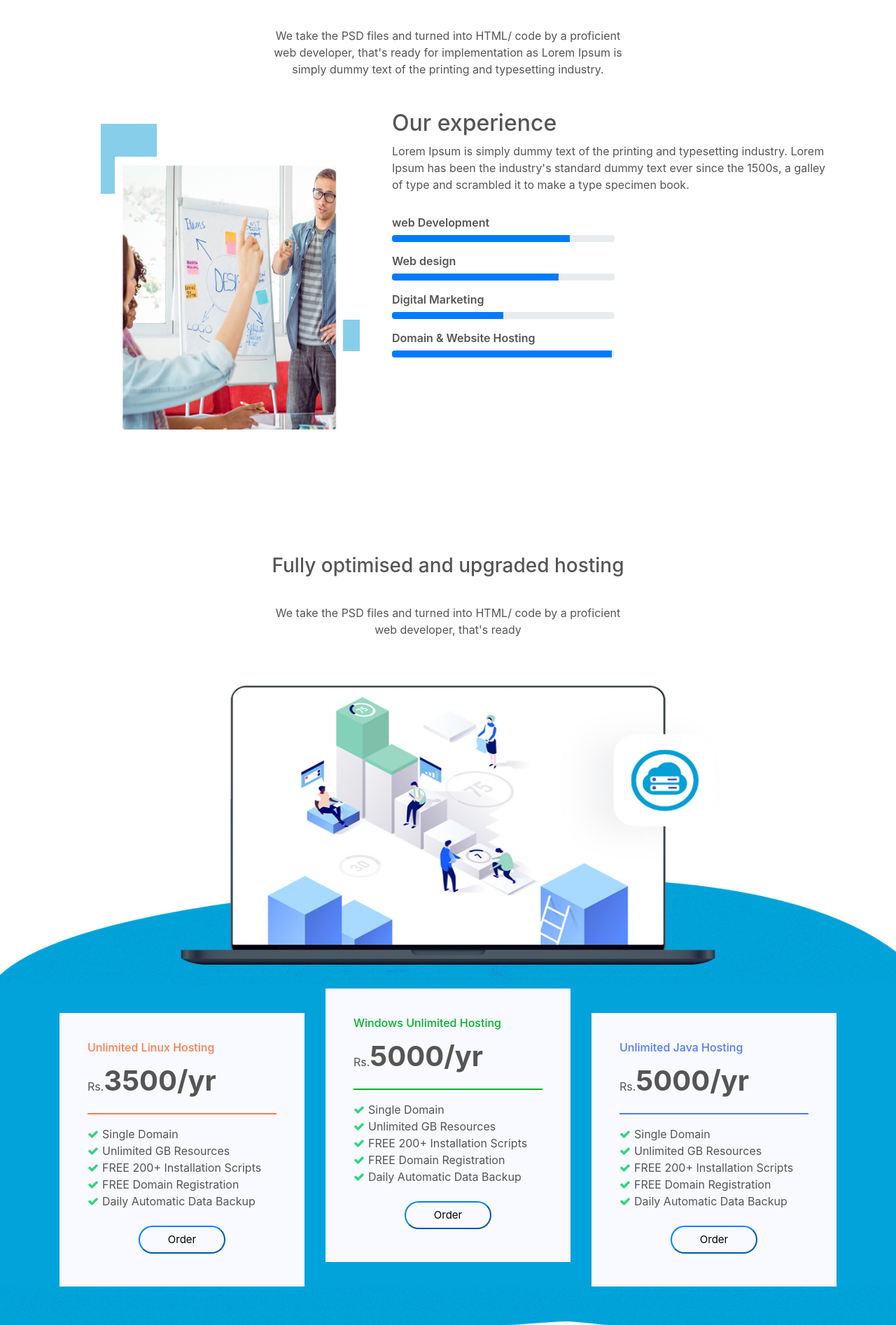
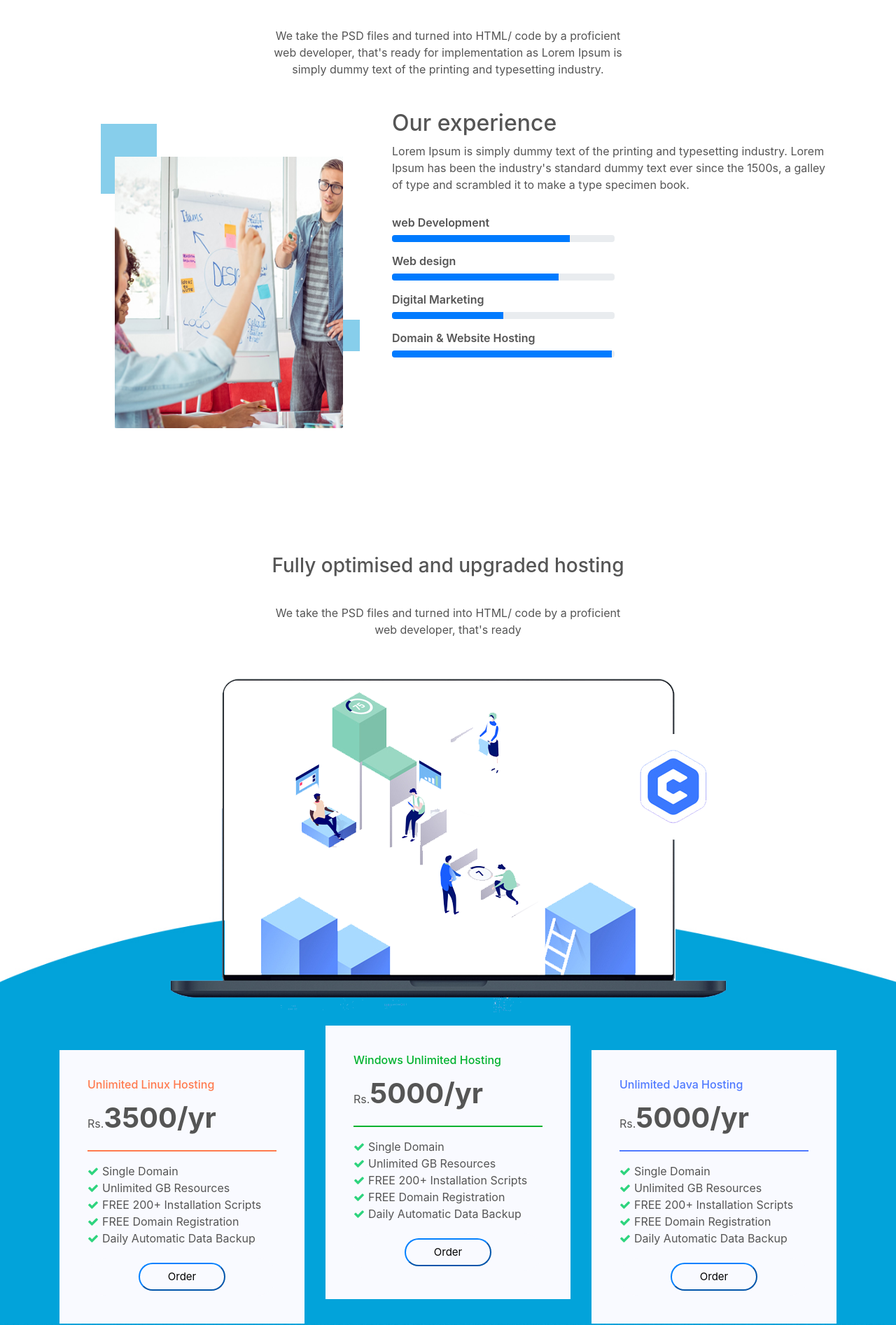
Before and after one commit to puskaar/divinesoft, a PHP site: page / in a window 1280 px wide; the page is wider, and only the part inside the window is pictured. Shown: the part 1118-3012 px from the top of that part at 70% size. Run offline with PHP 8.4, Linux system fonts and the light colour scheme; some libraries are stand-ins or nearby versions.

Commit message:
homepagedivinesoft

```diff
--- a/divine/index.html
+++ b/divine/index.html
@@ -5,7 +5,6 @@
       <meta charset="utf-8">
       <meta name="viewport" content="width=device-width, initial-scale=1.0">
       <link rel="stylesheet" href="https://stackpath.bootstrapcdn.com/font-awesome/4.7.0/css/font-awesome.min.css">
-
       <link rel="stylesheet" href="bootstrap-4.3.1/css/bootstrap.min.css">
       <link rel="stylesheet" type="text/css" href="plugin/slick/slick.css">
       <link rel="stylesheet" type="text/css" href="plugin/slick/slick-theme.css">
@@ -41,11 +40,10 @@
                               </a>
                               <ul class="dropdown-menu">
                                  <li class="nav-item">
-
-							        <a class="dropdown-item" href="#">Link 1</a></li>
+                                    <a class="dropdown-item" href="#">Link 1</a>
+                                 </li>
                                  <li class="nav-item"> <a class="dropdown-item" href="#">Link 2</a></li>
                                  <li class="nav-item">  <a class="dropdown-item" href="#">Link 3</a></li>
-
                               </ul>
                            </li>
                            <li class="nav-item dropdown">
@@ -54,11 +52,10 @@
                               </a>
                               <ul class="dropdown-menu">
                                  <li class="nav-item">
-
-							        <a class="dropdown-item" href="#">Link 1</a></li>
+                                    <a class="dropdown-item" href="#">Link 1</a>
+                                 </li>
                                  <li class="nav-item"> <a class="dropdown-item" href="#">Link 2</a></li>
                                  <li class="nav-item">  <a class="dropdown-item" href="#">Link 3</a></li>
-
                               </ul>
                            </li>
                            </li>
@@ -74,11 +71,10 @@
                               </a>
                               <ul class="dropdown-menu">
                                  <li class="nav-item">
-
-							        <a class="dropdown-item" href="#">Link 1</a></li>
+                                    <a class="dropdown-item" href="#">Link 1</a>
+                                 </li>
                                  <li class="nav-item"> <a class="dropdown-item" href="#">Link 2</a></li>
                                  <li class="nav-item">  <a class="dropdown-item" href="#">Link 3</a></li>
-
                               </ul>
                            </li>
                            <li class="nav-item">
@@ -90,7 +86,6 @@
                </div>
             </div>
          </section>
-
          <!-----------hero section---------->
           <section id="hero-section">
             <div class="container">
@@ -98,7 +93,6 @@
                   <div class="col-lg-6 col-12">
                      <div class="row">
                         <div class="col-lg-2 ">
-
                         </div>
                         <div class="col-lg-4 col-5">
                            <div class="hero-image">
@@ -109,7 +103,6 @@
                            <h4>ENJOY</h4>
                            <strong>BIG</strong>
                            <h2>SAVING</h2>
-
                         </div>
                      </div>
                   </div>
@@ -126,14 +119,12 @@
                </div>
             </div>
          </section>
-
          <!--------------------highlighted section----------------->
           <section id="highlight-section">
             <div class="triangle_back"><img class="triangle" src="img/triangle.gif" style=""></div>
             <div class="container">
                <div class="row highlight-design">
                   <div class="col-md-4 ">
-
                      <div class="box-highlight layout-box-highlight">
                         <div class="first_element"></div>
                         <div class="first_element_shadow"></div>
@@ -145,10 +136,8 @@
                            <p>We take the PSD files and turned into HTML/ code by a proficient web developer, that's ready for implementation as  a live site.</p>
                         </div>
                      </div>
-
                   </div>
                   <div class="col-md-4">
-
                      <div class="box-highlight box-highlight-mid">
                         <div class="first_element"></div>
                         <div class="first_element_shadow"></div>
@@ -159,10 +148,8 @@
                            <h4>Domain & HOsting</h4>
                            <p>We provide .np domain registration as well as all major top-level extension like.com etc with Web HOsting Migration, Server Security </p>
                         </div>
-
                      </div>
                   </div>
-
                   <div class="col-md-4">
                      <div class=" box-highlight">
                         <div class="first_element"></div>
@@ -176,43 +163,32 @@
                         </div>
                      </div>
                   </div>
-
-
                </div>
             </div>
             <div class="background_triangle"><img src="img/triangle.gif" style=""></div>
          </section>
-
          <!---------------------Our experience----------------->
-
          <section id="about" class="animated bounceInUp wow" data-wow-duration="500ms">
             <div class="row justify-content-center">
-
                <div class="col-lg-5">
                   <div class="expertise">
                      <h3>We're Expertise & Strategic Agency TO Take Care Of Your Business</h3>
                      <p>We take the PSD files and turned into HTML/ code by a proficient web developer, that's ready for implementation as  Lorem Ipsum is simply dummy text of the printing and typesetting industry.</p>
                   </div>
                </div>
-
             </div>
-
             <div class="container">
                <div class="row">
                   <div class="col-md-5">
                      <div class="row">
-
-
                         <div class="col-lg-2 col-2">
-
                         </div>
                         <div class="col-lg-9 col-9">
                            <div id="first_element"></div>
                            <div id="second_element"></div>
                            <div class="content-image">
-										<img src="img/pic1.jpg">
+                              <img src="img/pic12.png">
                            </div>
-
                         </div>
                         <div class="col-lg-1 col-1"></div>
                      </div>
@@ -244,10 +220,8 @@
             </div>
          </section>
          <!-------------Optimised and upgraded hosting--------------->
-
          <section id="about">
             <div class="row justify-content-center">
-
                <div class="col-lg-5">
                   <div class="expertise">
                      <h3><span>Fully</span> optimised and upgraded hosting</h3>
@@ -255,10 +229,16 @@
                   </div>
                </div>
             </div>
+            <div class="hosting_image">
+               <div class="row justify-content-center">
+                  <img src="img/Untitled-8.png">
+               </div>
+            </div>
             <div class="host_image">
-					<img src="img/hostimage.png">
+               <img src="img/finaltopcurve.jpg">
             </div>
             <section id="layout-hosting">
+
                <div class="container">
                   <div class="row upgraded-hosting">
                      <div class="col-lg-4">
@@ -294,7 +274,6 @@
                               <button type="button" class="btn-order">Order</button>
                            </div>
                         </div>
-
                      </div>
                      <div class="col-lg-4">
                         <div class="domain-hosting java-hosting">
@@ -312,7 +291,6 @@
                               <button type="button" class="btn-order">Order</button>
                            </div>
                         </div>
-
                      </div>
                   </div>
                </div>
@@ -321,9 +299,7 @@
                <img src="img/downnew.png">
             </div>
          </section>
-
          <!-----------------Principles of our work----------------------->
-
          <section id="work-principles">
             <h2>Principles of our work</h2>
             <div class="container">
@@ -369,7 +345,6 @@
                         </div>
                      </div>
                   </div>
-
                </div>
                <div class="row justify-content-center">
                   <div class="col-lg-3">
@@ -392,6 +367,7 @@
          </section>
          <!-------------Trusted customer-------------->
          <section id="trusted_layer">
+            <img src="img/curve.png">
             <div class="container">
                <div class="row trusted_customer">
                   <h1>Trusted by 2000+ Customers | 300+ Resellers</h1>
@@ -400,9 +376,7 @@
             </div>
             <div class="overlay"></div>
          </section>
-
          <!-----------------Footer----------------->
-
          <section id="footer-section">
             <footer>
                <div class="container">
@@ -478,7 +452,6 @@
                <section>
                   <div class="container">
                      <div class="row footer-clients">
-
                         <div class="col-lg-12 client-service">
                            <h3>OUR CLIENTS</h3>
                            <p>We help more than 2000 + global & local clients. Our solutions are<br> popular with large, middle-sized and small companies alike.Aside you will find a short selection of our clients</p>
@@ -527,7 +500,6 @@
                            </div>
                         </div>
                      </div>
-
                   </div>
                </section>
                <section id="copyright-footer">
@@ -573,13 +545,6 @@
          		]
 
          	});
-		});
-		</script>
-	</body>
-	<script>
-	$(document).ready(function(){
-
-
          	      	$('#nav-toggler-button').on('click',function(){
          if($('#nav-toggler-button').hasClass('nav-add-bar')){
          $('#nav-toggler-button').removeClass('nav-add-bar');
@@ -594,10 +559,7 @@ $(this).removeClass('dropdown-toggle-a');
          $(this).addClass('dropdown-toggle-a');
          }
          })
-
-
-
-
-	})
+         });
       </script>
+   </body>
 </html>
--- a/divine/style.css
+++ b/divine/style.css
@@ -310,8 +310,12 @@
 
 /*-----------------upgraded and hosting-------------------*/
 .host_image img {
-  height: 450px;
   width: 100%;
+}
+.hosting_image img {
+  position: relative;
+  top: 250px;
+  margin-top: -320px;
 }
 .down_image img {
   width: 100%;
@@ -323,6 +327,11 @@
   padding: 40px;
   margin-top: 40px;
   background-color: #f9faff;
+}
+.upgraded-hosting {
+  padding-top: 40px;
+  border-top-right-radius: 30px;
+  border-top-left-radius: 30px;
 }
 .upgraded-hosting .domain-hosting ul li{
   list-style: none;
@@ -479,13 +488,16 @@
   background-image: linear-gradient(rgba(0,0,0,0),rgba(0,0,0,0)),url(img/client.jpg);
   width: 100%;
   margin-top: 30px;
-  background-position: 50% 20%;
+  background-position: 50% 14%;
   background-size: cover;
-  height: 350px;
+  height: 373px;
   position: relative;
 }
 #trusted_layer img{
-  width: 100%;
+  width: 1400px;
+  z-index: 999;
+    position: relative;
+    bottom: 59px;
   }
 
 #trusted_layer .overlay {
@@ -501,11 +513,11 @@
   color: #ffffff;
 }
 .trusted_customer h1 {
-  padding-top: 140px;
+  /* padding-top: 140px; */
   z-index: 999;
 }
 .trusted_customer h4 {
-  padding-bottom:160px;
+  padding-bottom:320px;
   z-index: 999;
 }
 /*-----------------footer-------------------*/
```
Also changed, not shown: divine/img/Untitled-8.png (added), divine/img/curve.png (added), divine/img/finaltopcurve.jpg (added), divine/img/hostcurve.jpg (added), divine/img/hosting.jpg (added), divine/img/hosting1.jpg (added), divine/img/mytrans.jpg (added), divine/img/newhost.png (added), divine/img/nicpic.jpg (added), divine/img/tophead.jpg (added), divine/img/transhosting.jpg (added), divine/img/trust.PNG (deleted), divine/img/trusted-client.jpg (deleted), divine/img/upgrading-and-hosting.png (added), 1 more files. Lines whose indentation alone changed are shown as unchanged.
